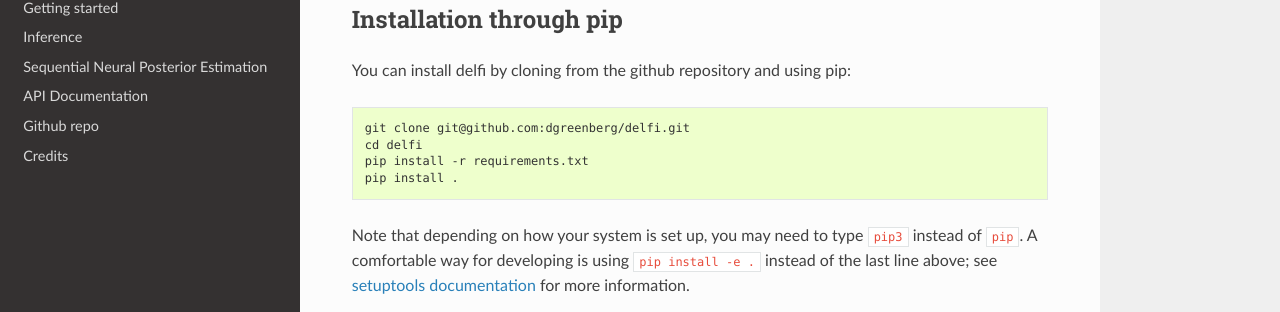
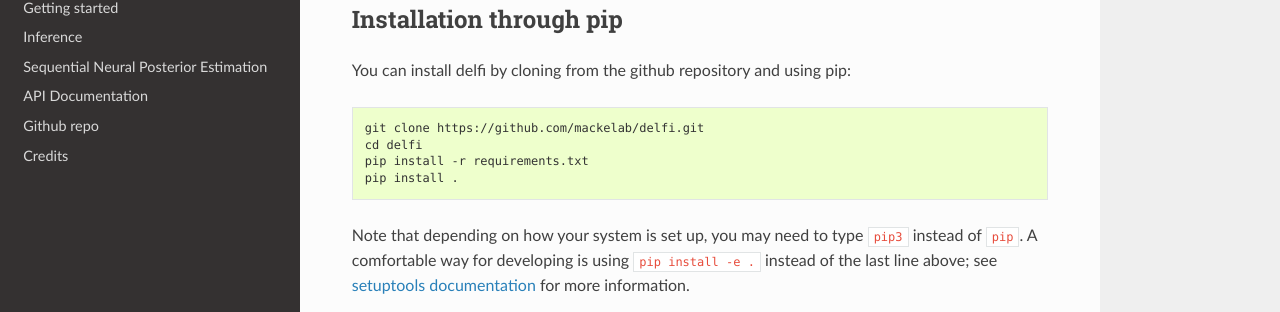
Before and after one commit to mackelab/delfi, a Sphinx documentation site: the page built from docs/installation.rst, in a window 1280 px wide and 1154 px high. Shown: the part 258-570 px from the top of the window. Built offline with Sphinx 7.4.7 and the Read the Docs theme 2.0.0, drawn with Linux system fonts in a browser that asks for light colours.

Commit message:
correct link

```diff
--- a/docs/installation.rst
+++ b/docs/installation.rst
@@ -11,7 +11,7 @@
 
 .. code-block:: console
 
-    git clone git@github.com:dgreenberg/delfi.git
+    git clone https://github.com/mackelab/delfi.git
     cd delfi
     pip install -r requirements.txt
     pip install .
```
